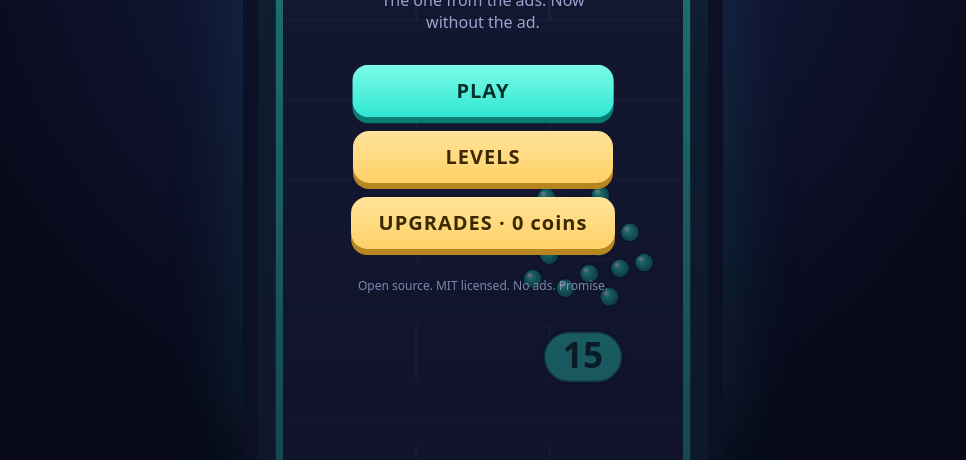
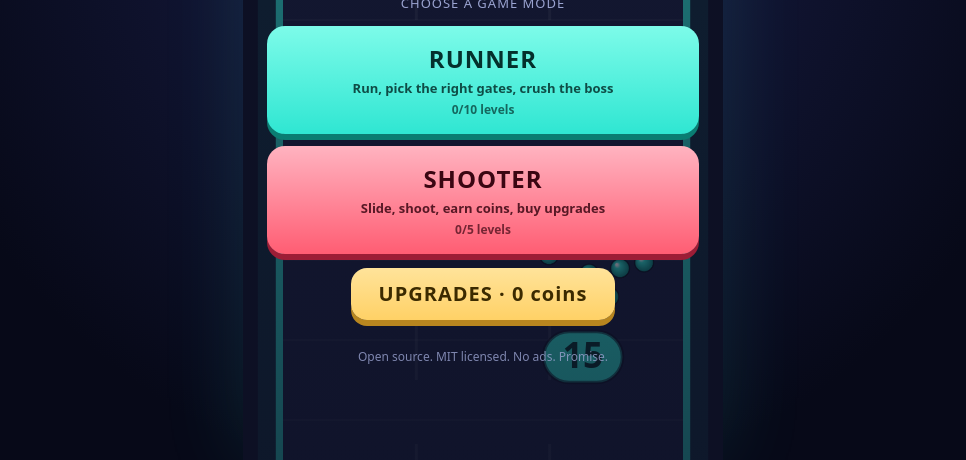
Before and after one commit to cdMOE/that-one-ad-game, a website built with Vite: page index.html in a window 1280 px wide. Shown: the part 340-800 px from the top of the page, without its empty margins (157-1123 px from the left). Built offline with nearby package versions, Linux system fonts and the light colour scheme.

Commit message:
feat: pick the game mode in the menu, per-mode level lists
Menu shows a card per mode (Runner, Shooter) with progress; each mode has
its own level grid, numbering and unlock chain; Next level stays in the mode.

Co-Authored-By: Claude Sonnet 5.5 <noreply@anthropic.com>

```diff
--- a/src/game.ts
+++ b/src/game.ts
@@ -59,7 +59,7 @@ export class Game {
       {
         onStartLevel: (i) => this.startLevel(i),
         onRetry: () => this.startLevel(this.levelIndex),
-        onNext: () => this.startLevel(this.levelIndex + 1),
+        onNext: () => this.startLevel(this.nextIndex(this.levelIndex)),
         onMenu: () => this.toMenu(),
         onBuy: (kind) => this.buy(kind),
         onToggleMute: () => {
@@ -162,6 +162,13 @@ export class Game {
     this.popups.update(dt);
   }
 
+  /** Index of the next level of the same mode, or -1 when it was the last one. */
+  private nextIndex(index: number): number {
+    const mode = levels[index].mode;
+    for (let i = index + 1; i < levels.length; i++) if (levels[i].mode === mode) return i;
+    return -1;
+  }
+
   /** Spends coins on the next level of an upgrade if the wallet allows it. */
   private buy(kind: UpgradeKind): void {
     const cost = upgradeCost(kind, this.save.upgrades[kind]);
@@ -193,7 +200,7 @@ export class Game {
     this.ui.showResult(
       won,
       mode.survivors,
-      this.levelIndex + 1 < levels.length,
+      this.nextIndex(this.levelIndex) >= 0,
       stars,
       mode.coinsEarned,
       levels[this.levelIndex].mode === 'stationary',
--- a/src/style.css
+++ b/src/style.css
@@ -493,3 +493,74 @@ body {
   font-weight: 900;
   color: var(--gold);
 }
+
+/* ---- mode select -------------------------------------------------------- */
+
+.pick {
+  margin: 0;
+  font-size: 13px;
+  letter-spacing: 1px;
+  text-transform: uppercase;
+  color: var(--muted);
+}
+
+.mode-list {
+  width: 100%;
+  display: flex;
+  flex-direction: column;
+  gap: 12px;
+}
+
+.mode-card {
+  appearance: none;
+  border: 0;
+  cursor: pointer;
+  width: 100%;
+  display: flex;
+  flex-direction: column;
+  align-items: center;
+  gap: 4px;
+  padding: 16px 14px;
+  border-radius: 18px;
+  font-family: var(--font);
+  color: #04302c;
+  transition: transform 0.08s ease;
+}
+
+.mode-card:active {
+  transform: translateY(4px);
+}
+
+.mode-runner {
+  background: linear-gradient(180deg, #7dfbe9, var(--teal));
+  box-shadow: 0 6px 0 var(--teal-dark);
+}
+
+.mode-stationary {
+  background: linear-gradient(180deg, #ffb3c0, var(--pink));
+  box-shadow: 0 6px 0 #9c1d36;
+  color: #3a0612;
+}
+
+.mode-title {
+  font-size: 24px;
+  font-weight: 900;
+  letter-spacing: 1px;
+}
+
+.mode-blurb {
+  font-size: 13px;
+  font-weight: 700;
+  opacity: 0.85;
+}
+
+.mode-progress {
+  font-size: 12px;
+  font-weight: 800;
+  opacity: 0.7;
+}
+
+.btn-small {
+  font-size: 15px;
+  padding: 10px 18px;
+}
--- a/src/ui/ui.ts
+++ b/src/ui/ui.ts
@@ -8,6 +8,7 @@ import {
 } from '../core/shop';
 import type { SaveData } from '../core/storage';
 import type { Level } from '../levels';
+import { LEVEL_MODES, type LevelMode } from '../levels/schema';
 
 export interface UiHandlers {
   onStartLevel(index: number): void;
@@ -22,6 +23,11 @@ export interface UiHandlers {
 }
 
 type ElChild = Node | string;
+
+const MODE_INFO: Record<LevelMode, { title: string; blurb: string }> = {
+  runner: { title: 'RUNNER', blurb: 'Run, pick the right gates, crush the boss' },
+  stationary: { title: 'SHOOTER', blurb: 'Slide, shoot, earn coins, buy upgrades' },
+};
 
 const starText = (n: number) => '\u2605'.repeat(n) + '\u2606'.repeat(3 - n);
 
@@ -63,7 +69,10 @@ export class Ui {
   private readonly hint: HTMLElement;
   private hintTimer = 0;
   private readonly nextBtn: HTMLButtonElement;
-  private readonly playBtn: HTMLButtonElement;
+  private readonly modeList: HTMLElement;
+  private readonly levelTitle: HTMLElement;
+  private readonly levelShopBtn: HTMLButtonElement;
+  private currentMode: LevelMode = 'runner';
   private readonly fpsEl: HTMLElement | null;
   private readonly shop: HTMLElement;
   private readonly shopCoins: HTMLElement;
@@ -104,28 +113,30 @@ export class Ui {
     });
 
     // main menu
-    this.playBtn = h('button', { class: 'btn btn-primary', text: 'PLAY' });
+    this.modeList = h('div', { class: 'mode-list' });
     this.menu = h(
       'section',
       { class: 'screen menu' },
       h('h1', { class: 'title' }, h('span', { text: 'THAT ONE' }), h('span', { text: 'AD GAME' })),
       h('p', { class: 'tagline', text: GAME_TAGLINE }),
-      this.playBtn,
-      h('button', {
-        class: 'btn btn-secondary',
-        text: 'LEVELS',
-        onclick: click(() => this.openLevels()),
-      }),
+      h('p', { class: 'pick', text: 'Choose a game mode' }),
+      this.modeList,
       this.shopBtn,
       h('p', { class: 'fine', text: 'Open source. MIT licensed. No ads. Promise.' }),
     );
 
     // level select
     this.levelGrid = h('div', { class: 'level-grid' });
+    this.levelTitle = h('h2');
+    this.levelShopBtn = h('button', {
+      class: 'btn btn-primary btn-small',
+      onclick: click(() => this.openShop(() => this.openLevels(this.currentMode))),
+    });
     this.levelScreen = h(
       'section',
       { class: 'screen levels' },
-      h('h2', { text: 'Select level' }),
+      this.levelTitle,
+      this.levelShopBtn,
       this.levelGrid,
       h('button', {
         class: 'btn btn-secondary',
@@ -220,15 +231,21 @@ export class Ui {
     this.setMuted(save.muted);
   }
 
-  isUnlocked(index: number): boolean {
-    if (this.unlockAll || index === 0) return true;
-    return this.save.completed[this.levels[index - 1].id] !== undefined;
+  /** Global indices of the levels of one mode, in order. */
+  private indicesOf(mode: LevelMode): number[] {
+    const out: number[] = [];
+    this.levels.forEach((l, i) => {
+      if (l.mode === mode) out.push(i);
+    });
+    return out;
   }
 
-  /** First level the player has not beaten yet (or the last one when everything is done). */
-  nextLevelIndex(): number {
-    const i = this.levels.findIndex((l) => this.save.completed[l.id] === undefined);
-    return i === -1 ? this.levels.length - 1 : i;
+  /** A level unlocks when the previous level of the same mode has been beaten. */
+  isUnlocked(index: number): boolean {
+    const list = this.indicesOf(this.levels[index].mode);
+    const pos = list.indexOf(index);
+    if (this.unlockAll || pos <= 0) return true;
+    return this.save.completed[this.levels[list[pos - 1]].id] !== undefined;
   }
 
   setMuted(muted: boolean): void {
@@ -243,13 +260,28 @@ export class Ui {
 
   showMenu(): void {
     this.hideAll();
-    const next = this.nextLevelIndex();
-    const started = Object.keys(this.save.completed).length > 0;
-    this.playBtn.textContent = started ? `PLAY LEVEL ${next + 1}` : 'PLAY';
-    this.playBtn.onclick = () => {
-      this.handlers.onClick();
-      this.handlers.onStartLevel(next);
-    };
+    this.modeList.replaceChildren();
+    for (const mode of LEVEL_MODES) {
+      const list = this.indicesOf(mode);
+      if (list.length === 0) continue;
+      const done = list.filter((i) => this.save.completed[this.levels[i].id]).length;
+      const info = MODE_INFO[mode];
+      this.modeList.append(
+        h(
+          'button',
+          {
+            class: `mode-card mode-${mode}`,
+            onclick: () => {
+              this.handlers.onClick();
+              this.openLevels(mode);
+            },
+          },
+          h('span', { class: 'mode-title', text: info.title }),
+          h('span', { class: 'mode-blurb', text: info.blurb }),
+          h('span', { class: 'mode-progress', text: `${done}/${list.length} levels` }),
+        ),
+      );
+    }
     this.shopBtn.textContent = `UPGRADES \u00b7 ${this.save.coins} coins`;
     this.menu.hidden = false;
   }
@@ -296,16 +328,21 @@ export class Ui {
     }
   }
 
-  openLevels(): void {
+  openLevels(mode: LevelMode): void {
     this.hideAll();
+    this.currentMode = mode;
+    this.levelTitle.textContent = MODE_INFO[mode].title;
+    this.levelShopBtn.hidden = mode !== 'stationary';
+    this.levelShopBtn.textContent = `UPGRADES \u00b7 ${this.save.coins} coins`;
     this.levelGrid.replaceChildren();
-    this.levels.forEach((level, i) => {
+    this.indicesOf(mode).forEach((i, pos) => {
+      const level = this.levels[i];
       const unlocked = this.isUnlocked(i);
       const result = this.save.completed[level.id];
       const cell = h(
         'button',
         { class: `level-cell${result ? ' done' : ''}${unlocked ? '' : ' locked'}` },
-        h('span', { class: 'level-num', text: String(i + 1) }),
+        h('span', { class: 'level-num', text: String(pos + 1) }),
         h('span', { class: 'level-name', text: level.name }),
         h('span', {
           class: 'level-best',
@@ -324,7 +361,8 @@ export class Ui {
 
   showHud(level: Level, index: number): void {
     this.hideAll();
-    this.hudName.textContent = `${index + 1}. ${level.name}`;
+    const pos = this.indicesOf(level.mode).indexOf(index);
+    this.hudName.textContent = `${pos + 1}. ${level.name}`;
     this.setProgress(0);
     this.hud.hidden = false;
     this.hint.hidden = true;
```
